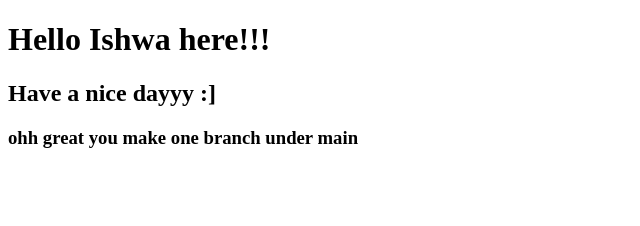
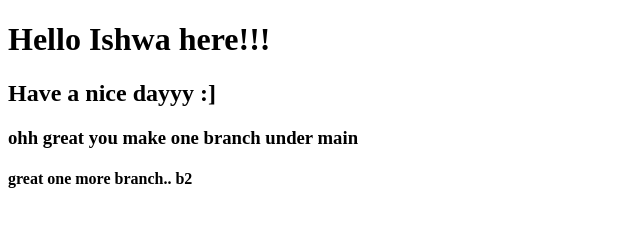
Before and after one commit to isha1320/revision, a plain HTML site: page index.html in a window 1280 px wide. Shown: the whole page, without its empty margins (0-640 px from the left). Drawn offline with Linux system fonts and the light colour scheme.

Commit message:
create b2

```diff
--- a/index.html
+++ b/index.html
@@ -9,5 +9,6 @@
     <h1> Hello Ishwa here!!!</h1>
     <h2>Have a nice dayyy :]</h2>
     <h3>ohh great you make one branch under main</h3>
+    <h4>great one more branch.. b2</h4>
 </body>
 </html>
```
